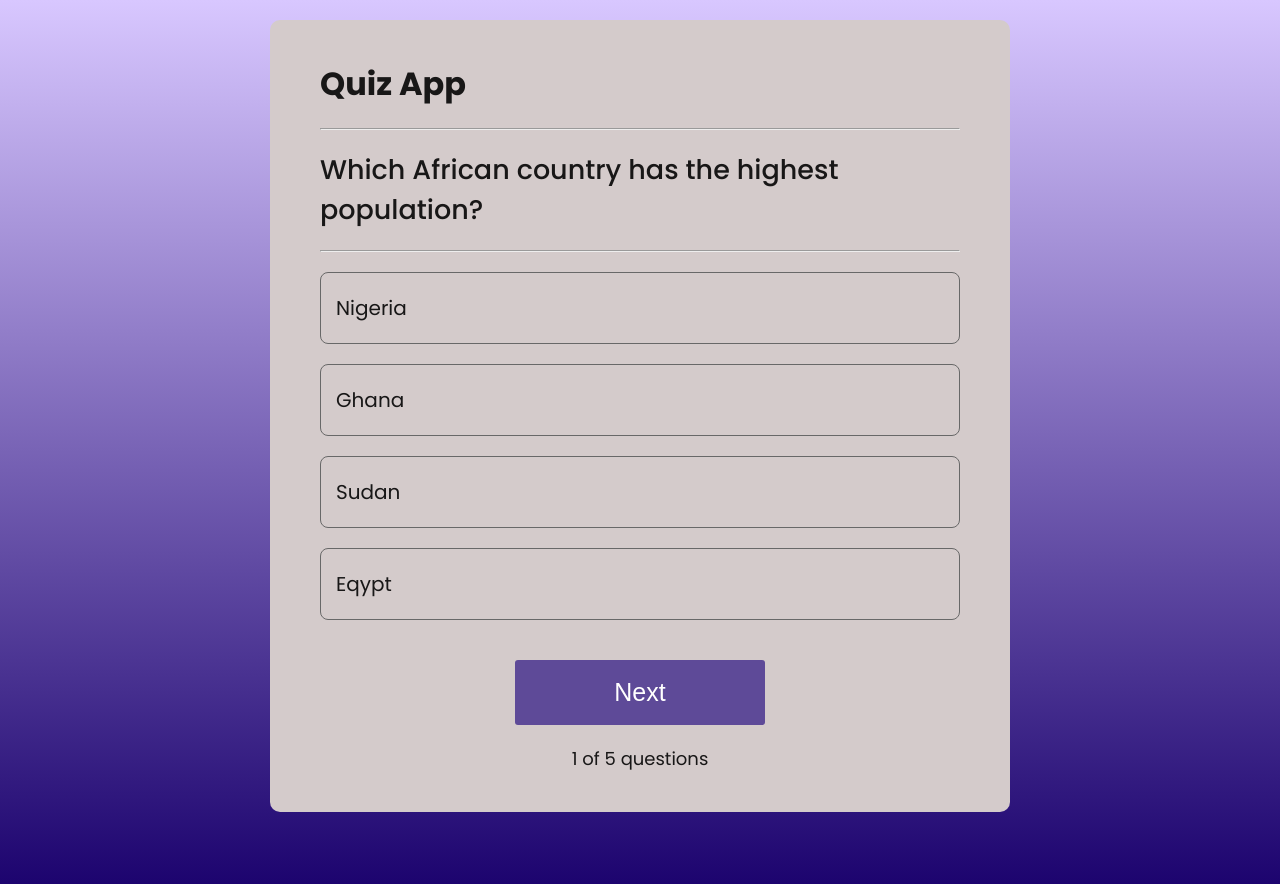
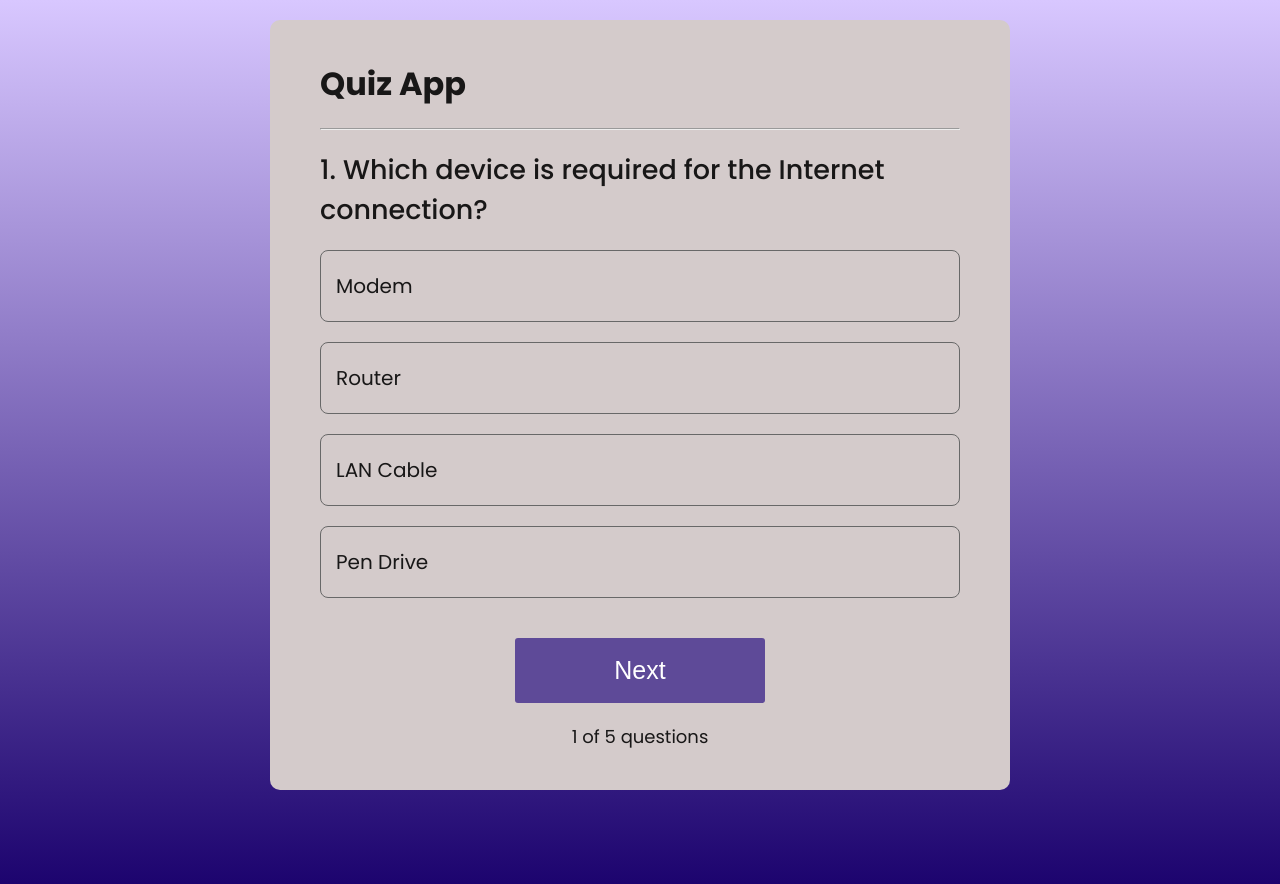
Before and after one commit to ReadyProgramReen/Don-t-Front-Quiz, a React (Vite) app: page / in a window 1280 px wide. Shown: the top 884 px of the page. Built offline with nearby package versions, Linux system fonts and the light colour scheme.

Commit message:
Created an array of questions and added useState for ui

```diff
--- a/src/Components/Quiz/Quiz.jsx
+++ b/src/Components/Quiz/Quiz.jsx
@@ -1,18 +1,24 @@
-import React from 'react'
+import React, { useState } from 'react'
 import './Quiz.css'
+import { data } from '../../assets/Assets/data';
 
 const Quiz = () => {
+
+    let [index,setIndex] = useState(0);
+    let [question, setQuestion] = useState(data[index])
+
+
   return (
     <div className='container'>
         <h1>Quiz App</h1>
         <hr />
-        <h2>Which African country has the highest population?</h2>
-        <hr />
+        <h2>{index+1}. {question.question}</h2>
+
         <ul>
-            <li>Nigeria</li>
-            <li>Ghana</li>
-            <li>Sudan</li>
-            <li>Eqypt</li>
+            <li>{question.option1}</li>
+            <li>{question.option2}</li>
+            <li>{question.option3}</li>
+            <li>{question.option4}</li>
         </ul>
         <button>Next</button>
 
--- /dev/null
+++ b/src/assets/Assets/data.js
@@ -0,0 +1,42 @@
+export const data = [
+    {
+      question: "Which device is required for the Internet connection?",
+      option1: "Modem",
+      option2: "Router",
+      option3: "LAN Cable",
+      option4: "Pen Drive",
+      ans: 1,
+    },
+    {
+      question: "Which continent has the highest number of countries?",
+      option1: "Asia",
+      option2: "Europe",
+      option3: "North America",
+      option4: "Africa",
+      ans: 4,
+    },
+    {
+      question: "Junk e-mail is also called?",
+      option1: "Spam",
+      option2: "Fake",
+      option3: "Archived",
+      option4: "Bin",
+      ans: 1,
+    },
+    {
+      question: "A computer cannot BOOT if it does not have the?",
+      option1: "Application Software",
+      option2: "Internet",
+      option3: "Operating System",
+      option4: "Mouse",
+      ans: 3,
+    },
+    {
+      question: "First page of Website is termed as?",
+      option1: "Index Page",
+      option2: "Homepage",
+      option3: "Sitemap",
+      option4: "Pen Drive",
+      ans: 2,
+    },
+  ];
```
